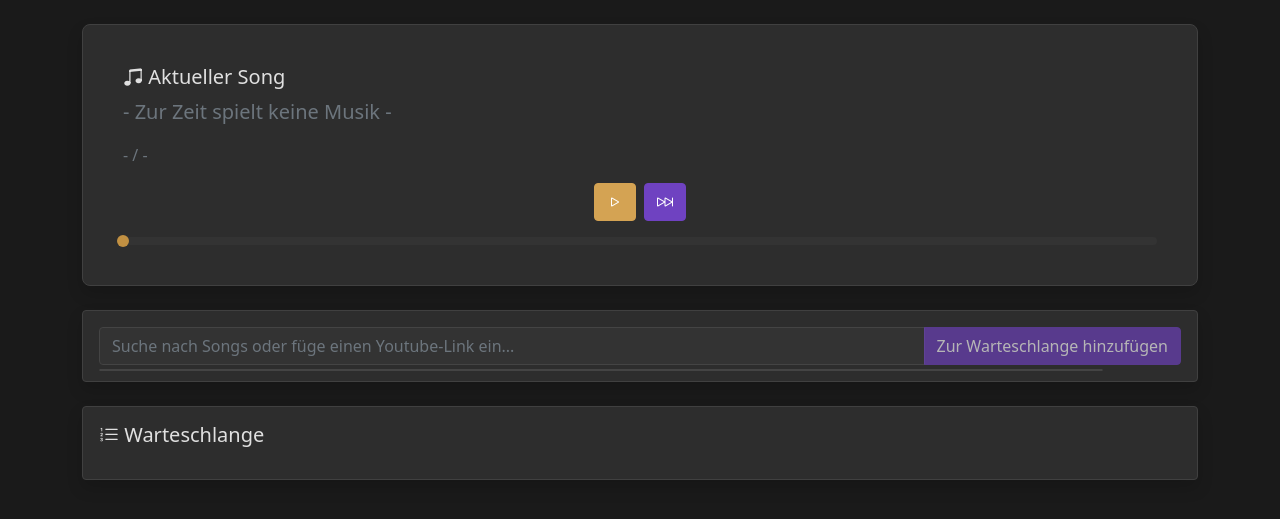
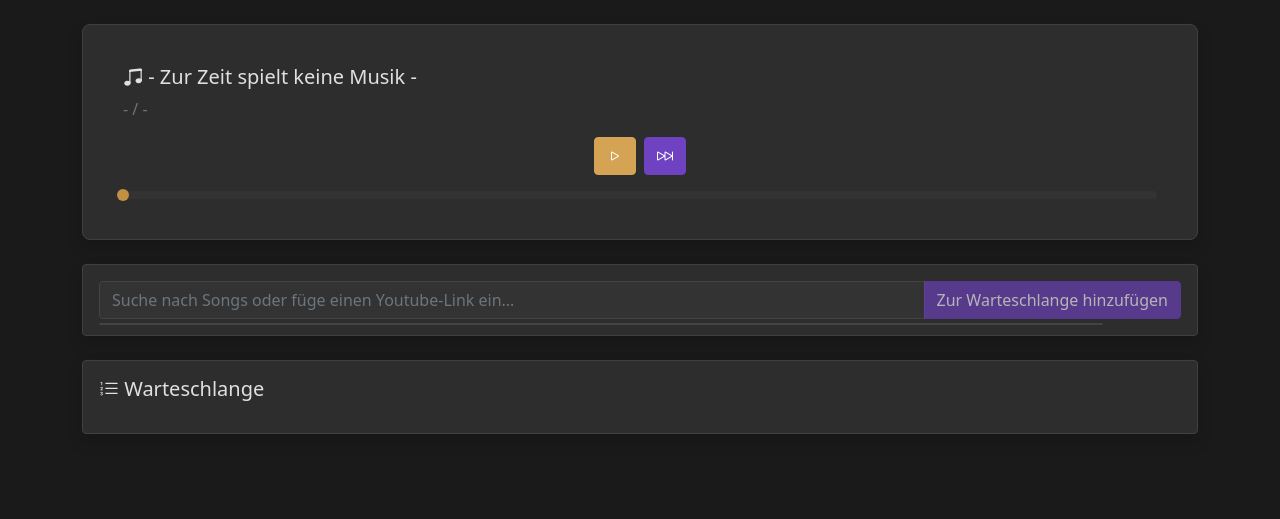
Before and after one commit to ItsJamin/jamplay, a Flask app: page / in a window 1280 px wide. Shown: the top 519 px of the page. Run offline with Flask 3, Linux system fonts and the light colour scheme; parts of the project's set-up code (start-up, migrations or seed data) failed here and were passed over.

Commit message:
visual fix

```diff
--- a/app/static/js/main.js
+++ b/app/static/js/main.js
@@ -41,7 +41,6 @@ function formatTime(seconds) {
 }
 
 function applyTranslations() {
-    document.querySelector(".card-title i.bi-music-note-beamed").nextSibling.nodeValue = " " + lang.current_song;
     document.getElementById("current-song").textContent = "- " + lang.no_song_playing + " -";
     document.getElementById("search-input").setAttribute("placeholder", lang.default_search_text);
     document.getElementById("add-btn").querySelector(".btn-text").textContent = lang.add_to_queue_btn;
@@ -65,10 +64,10 @@ function playTrack(song, play=true) {
     audioElement = new Audio(`api/play?song=${song}`);
     if (play) {
         audioElement.play();
-        $('#play-pause-btn').html('<i class="bi bi-pause"></i>');
+        $('#play-pause-btn').html('<i class="btn-text bi bi-pause"></i>');
     }
     else {
-        $('#play-pause-btn').html('<i class="bi bi-play"></i>');
+        $('#play-pause-btn').html('<i class="btn-text bi bi-play"></i>');
     }
     $('#current-song').text(song);
 
@@ -81,10 +80,10 @@ function togglePlayPause() {
 
     if (audioElement.paused) {
         audioElement.play();
-        $('#play-pause-btn').html('<i class="bi bi-pause"></i>');
+        $('#play-pause-btn').html('<i class="btn-text bi bi-pause"></i>');
     } else {
         audioElement.pause();
-        $('#play-pause-btn').html('<i class="bi bi-play"></i>');
+        $('#play-pause-btn').html('<i class="btn-text bi bi-play"></i>');
     }
 
     sendPlayerStatus()
@@ -94,6 +93,7 @@ function skipTrack() {
     if (queue.length > 0) {
         playTrack(queue[0]);
         $('#current-song').text(queue[0]);
+        document.title = queue[0];
         queue.splice(0, 1);
         updateQueue();
         sendPlayerStatus();
@@ -105,6 +105,7 @@ function skipTrack() {
         $('#progress-bar').css('width', `${0}%`);
         $('#progress-thumb').css('left', `${0}%`);
         $('#time-display').text(`- / -`);
+        document.title = "JamPlayer";
     }
 }
 
@@ -358,9 +359,12 @@ function updateProgressBar() {
     if (isDragging || !audioElement || !audioElement.duration) return;
 
     const progress = (audioElement.currentTime / audioElement.duration) * 100;
+    let time = `${formatTime(audioElement.currentTime)} / ${formatTime(audioElement.duration)}`;
     $('#progress-bar').css('width', `${progress}%`);
     $('#progress-thumb').css('left', `${progress}%`);
-    $('#time-display').text(`${formatTime(audioElement.currentTime)} / ${formatTime(audioElement.duration)}`);
+    $('#time-display').text(time);
+
+    // document.title = `${formatTime(audioElement.currentTime)}` + " " + document.getElementById("current-song").textContent;
 
     if (progress > 99) {
         setTimeout(skipTrack, 200);
--- a/app/templates/index.html
+++ b/app/templates/index.html
@@ -14,8 +14,7 @@
     <div class="container py-4">
         <div class="player-card card mb-4">
             <div class="card-body">
-                <h5 class="card-title"><i class="bi bi-music-note-beamed"></i> Current Song</h5>
-                <div id="current-song" class="text-muted">- currently no music is playing -</div>
+                <h5 class="card-title"><i class="bi bi-music-note-beamed"></i> <span id="current-song">- currently no music is playing -</span></h5>
                 <span id="time-display" class="text-muted">- / -</span>
 
                 <div class="d-flex justify-content-center mt-3">
@@ -62,7 +61,6 @@
     <script src="{{ url_for('static', filename='js/lang.de.js') }}"></script>
 
     <script>
-        document.querySelector(".card-title i.bi-music-note-beamed").nextSibling.nodeValue = " " + lang.current_song;
         document.getElementById("current-song").textContent = "- " + lang.no_song_playing + " -";
         document.getElementById("search-input").setAttribute("placeholder", lang.default_search_text);
         document.getElementById("add-btn").querySelector(".btn-text").textContent = lang.add_to_queue_btn;
```
